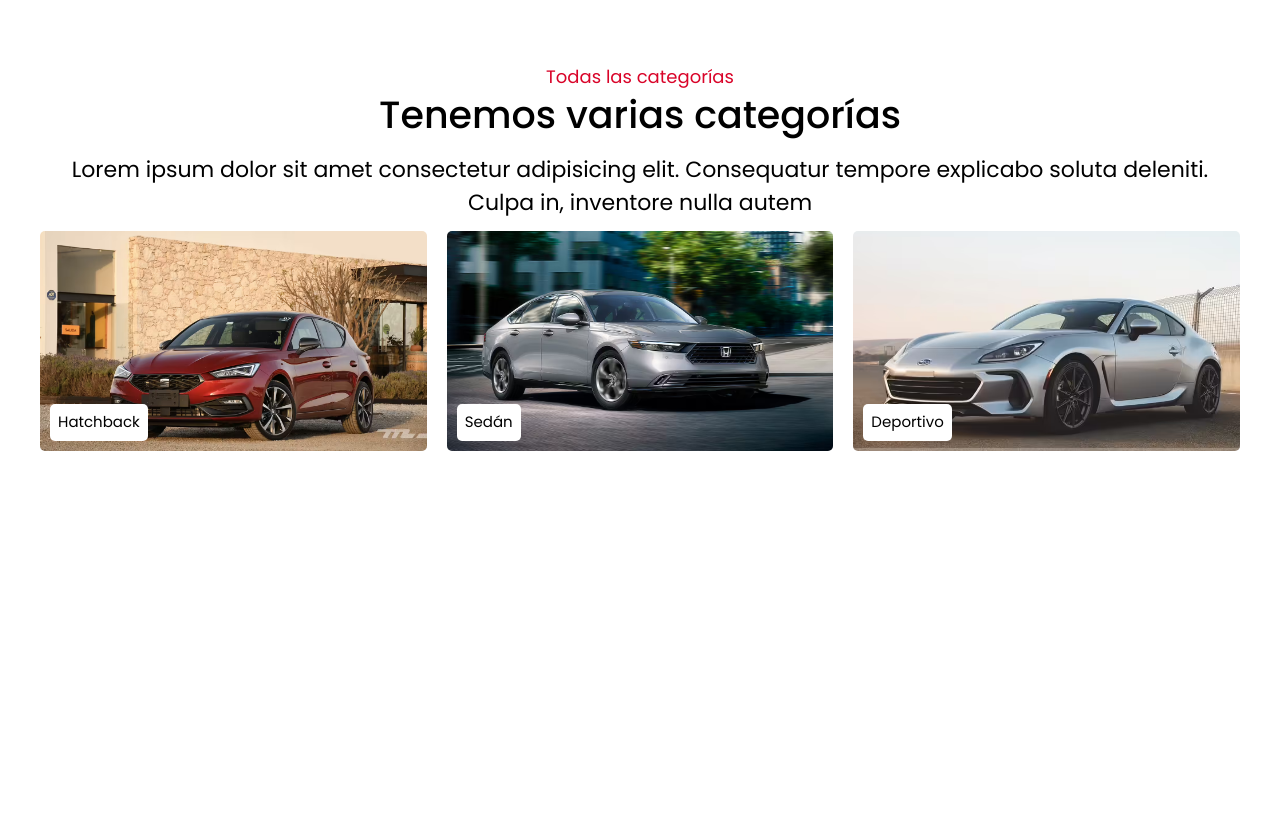
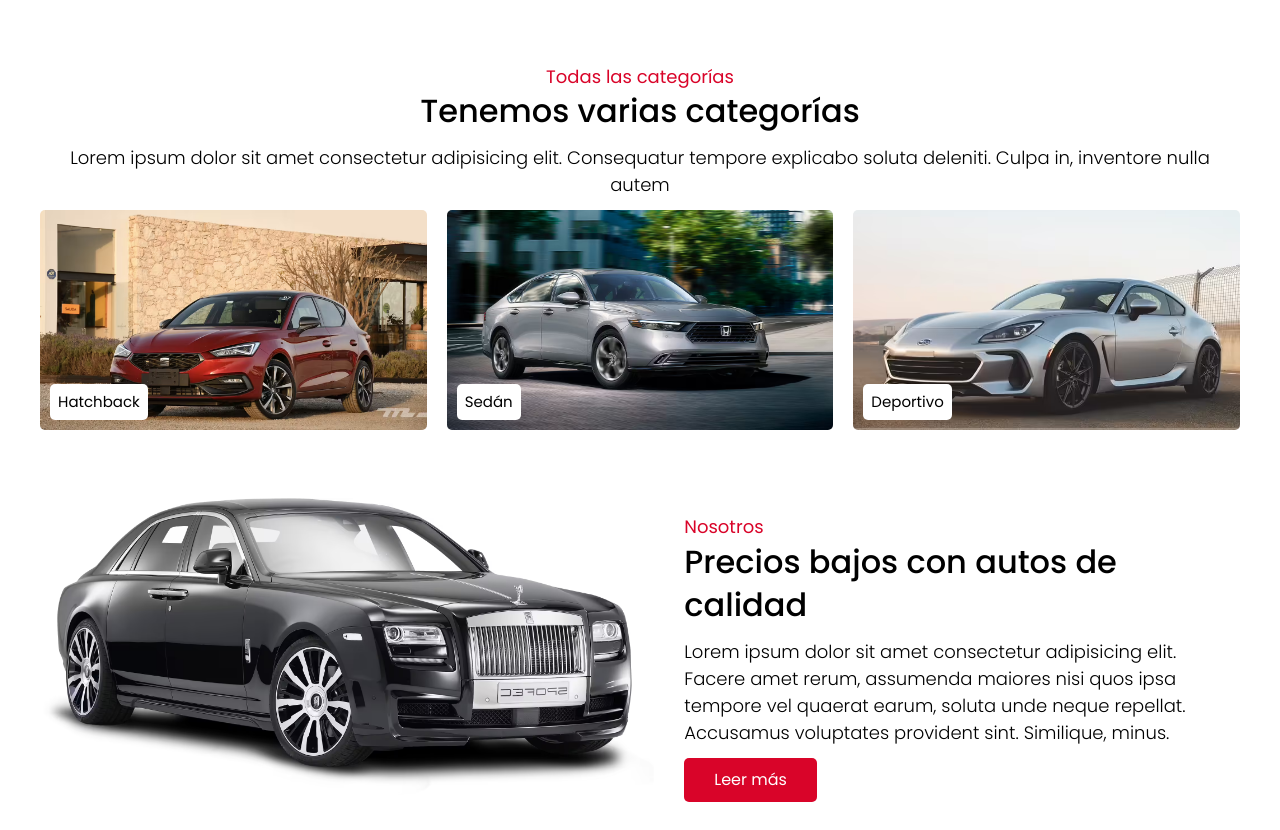
Before and after one commit to ElielM9/CarPoint-BuscadorAutos, a website: page src/views/index.html in a window 1280 px wide. Shown: the part 658-1488 px from the top of the page. Before the commit the page ends 1157 px from the top, so only its background shows below. Drawn offline with nearby package versions, Linux system fonts and the light colour scheme; files that its build step writes are made by us from their sources; files whose address does not match are found by name.

Commit message:
Seccion nosotros

```diff
--- a/src/styles/styles.css
+++ b/src/styles/styles.css
@@ -38,22 +38,22 @@ h3 {
 }
 
 h1 {
-  font-size: 4rem;
+  font-size: 3.3rem;
 }
 
 @media (min-width: 768px) {
   h1 {
-    font-size: 4.8rem;
+    font-size: 3.5rem;
   }
 }
 
 h2 {
-  font-size: 3.2rem;
+  font-size: 3rem;
 }
 
 @media (min-width: 768px) {
   h2 {
-    font-size: 3.8rem;
+    font-size: 3.2rem;
   }
 }
 
@@ -94,7 +94,7 @@ img {
 }
 
 section {
-  padding: 4rem 0 0;
+  padding: 4rem 0 2rem;
 }
 
 [class$="__contenedor"] {
@@ -106,15 +106,52 @@ section {
 [class$="__titulo"] {
   display: flex;
   flex-direction: column;
-  text-align: center;
+  text-align: left;
   font-weight: 500;
   margin-bottom: 0;
+}
+
+@media (min-width: 768px) {
+  [class$="__titulo"] {
+    text-align: center;
+  }
 }
 
 [class$="__titulo--red"] {
   font-size: 1.8rem;
   font-weight: 400;
   color: var(--rojo);
+}
+
+[class$="__parrafo"] {
+  font-size: 1.6rem;
+  font-weight: 300;
+}
+
+@media (min-width: 768px) {
+  [class$="__parrafo"] {
+    font-size: 1.8rem;
+  }
+}
+
+[class$="__btn"] {
+  display: inline-block;
+  padding: 1rem 3rem;
+  text-align: left;
+  font-weight: 400;
+  color: var(--white);
+  background-color: var(--rojo);
+  border-radius: 0.5rem;
+  transition: 0.4s all ease-in-out;
+}
+
+[class$="__btn"]:active {
+  background-color: #a80e27;
+}
+@media (hover: hover) {
+  [class$="__btn"]:hover {
+    background-color: #a80e27;
+  }
 }
 
 .header {
@@ -290,13 +327,6 @@ section {
 .hero__titulo {
   display: inline;
   font-weight: 700;
-  font-size: 3.2rem;
-}
-
-@media (min-width: 992px) {
-  .hero__titulo {
-    font-size: 3.5rem;
-  }
 }
 
 .hero__titulo--red {
@@ -305,40 +335,12 @@ section {
   color: var(--rojo);
 }
 
-.hero__parrafo {
-  font-size: 1.5rem;
-  font-weight: 300;
-}
+/* Categorias */
 
-@media (min-width: 992px) {
-  .hero__parrafo {
-    font-size: 1.7rem;
+@media (min-width: 768px) {
+  .categorias__parrafo {
+    text-align: center;
   }
-}
-
-.hero__btn {
-  display: inline-block;
-  padding: 1rem 3rem;
-  text-align: left;
-  font-weight: 400;
-  color: var(--white);
-  background-color: var(--rojo);
-  border-radius: 0.5rem;
-  transition: 0.4s all ease-in-out;
-}
-
-.hero__btn:active {
-  background-color: #a80e27;
-}
-@media (hover: hover) {
-  .hero__btn:hover {
-    background-color: #a80e27;
-  }
-}
-
-/* Categorias */
-.categorias__parrafo {
-  text-align: center;
 }
 
 .categorias__grid {
@@ -378,7 +380,7 @@ section {
   font-size: 1.5rem;
   background-color: var(--white);
   padding: 0.8rem;
-  transition: .5s;
+  transition: 0.5s;
   border-radius: 0.5rem;
 }
 
@@ -388,3 +390,23 @@ section {
     background-color: var(--rojo);
   }
 }
+
+.about {
+  display: flex;
+  flex-flow: column;
+  justify-content: center;
+  align-items: center;
+  gap: 3rem;
+}
+
+@media (min-width: 768px) {
+  .about {
+    flex-flow: row;
+  }
+}
+
+@media (min-width: 768px) {
+  .about__titulo {
+    text-align: left;
+  }
+}
--- a/src/views/index.html
+++ b/src/views/index.html
@@ -124,7 +124,33 @@
         </div>
       </div>
     </section>
-    <section></section>
+    <section id="about" class="about about__contenedor">
+      <picture>
+        <source srcset="./assets/img/about.avif" type="image/avif" />
+        <source srcset="./assets/img/about.webp" type="image/webp" />
+        <img
+          class="about__img"
+          loading="lazy"
+          width="500"
+          height="300"
+          src="./assets/img/about.png"
+          alt=""
+        />
+      </picture>
+      <div class="about__text">
+        <h2 class="about__titulo">
+          <span class="about__titulo--red">Nosotros</span>Precios bajos con
+          autos de calidad
+        </h2>
+        <p class="about__parrafo">
+          Lorem ipsum dolor sit amet consectetur adipisicing elit. Facere amet
+          rerum, assumenda maiores nisi quos ipsa tempore vel quaerat earum,
+          soluta unde neque repellat. Accusamus voluptates provident sint.
+          Similique, minus.
+        </p>
+        <a href="#" class="about__btn">Leer más</a>
+      </div>
+    </section>
     <!--
     <div class="contenedor">
       <form id="buscador">
```
Also changed, not shown: public/index.html (+1 -1 lines), public/styles/styles.css, 2 other files.
